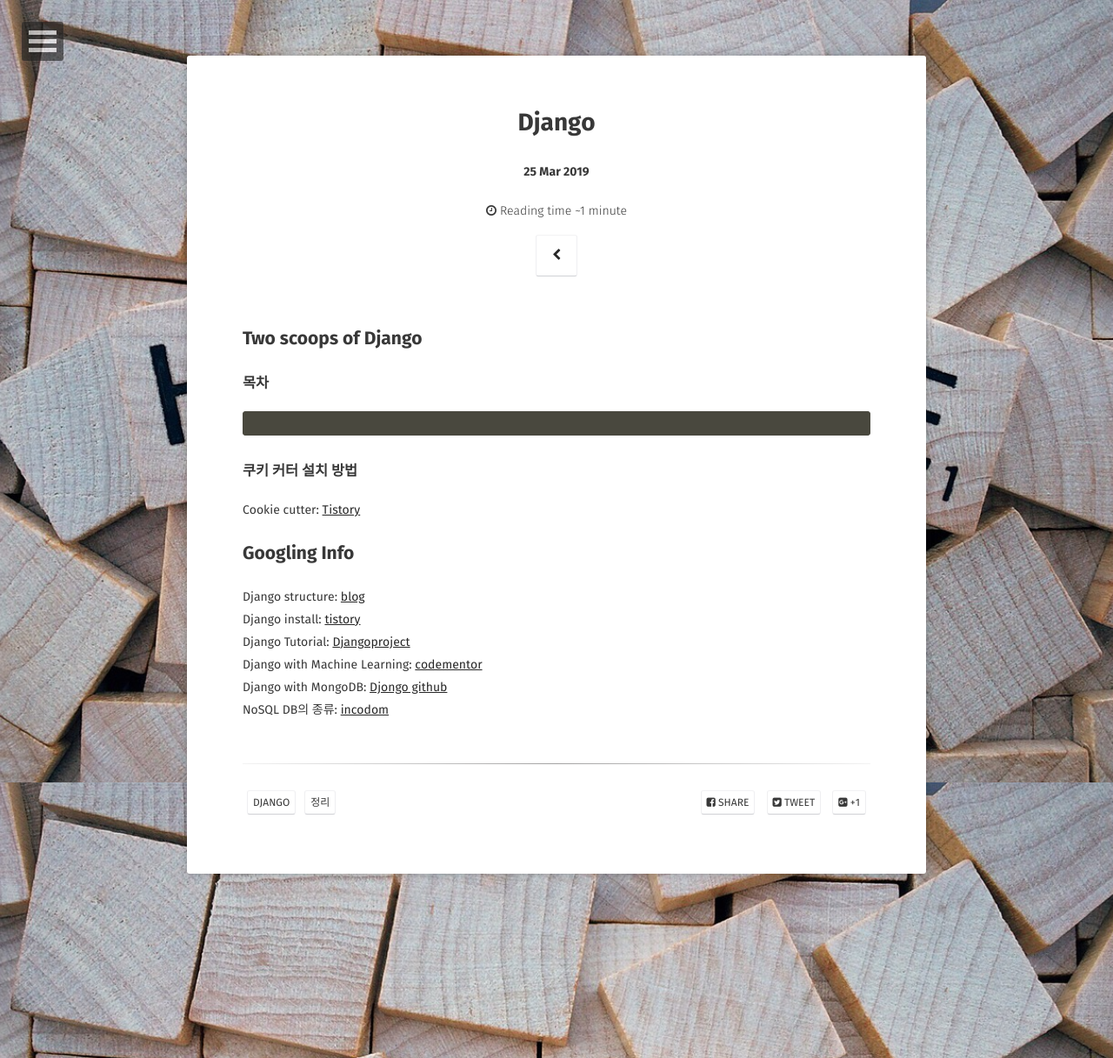
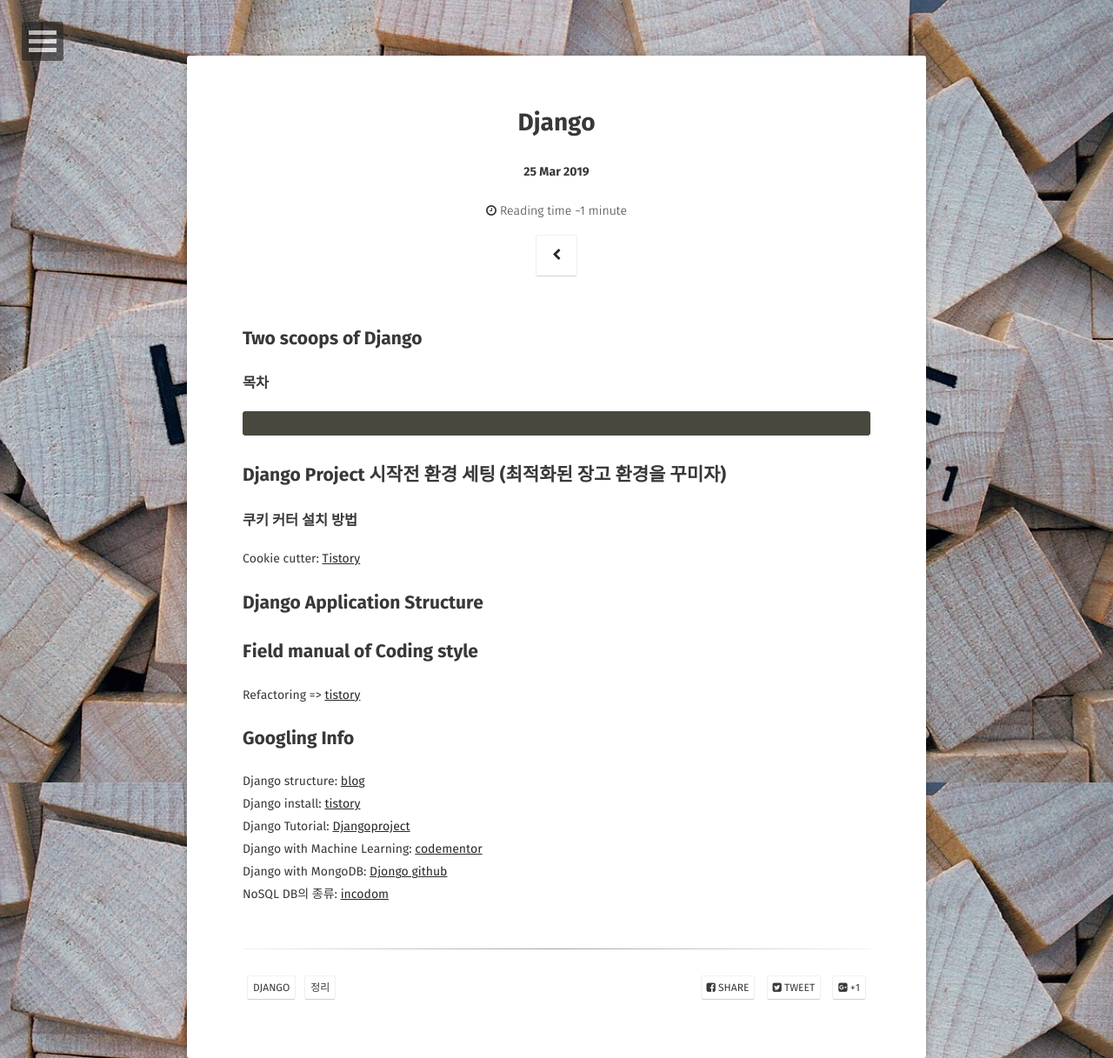
Before and after one commit to Jungjihyuk/JH_Life, a Jekyll site: the page built from _posts/2019-03-25-django.md, in a window 1280 px wide. Shown: the whole page at 87% size. Built offline with Jekyll 4.4.1, drawn with Linux system fonts in a browser that asks for light colours; some web fonts are replaced; comment, search, counter and statistics services are not loaded.

Commit message:
add refactoring

````diff
--- a/_posts/2019-03-25-django.md
+++ b/_posts/2019-03-25-django.md
@@ -15,10 +15,17 @@
 ```
 ```
 
+
+## Django Project 시작전 환경 세팅 (최적화된 장고 환경을 꾸미자)
 ### 쿠키 커터 설치 방법
 
 Cookie cutter: [Tistory](https://new93helloworld.tistory.com/327)
 
+## Django Application Structure
+
+## Field manual of Coding style
+
+Refactoring => [tistory](https://codereview.tistory.com/3)
 
 ## Googling Info
 
````
